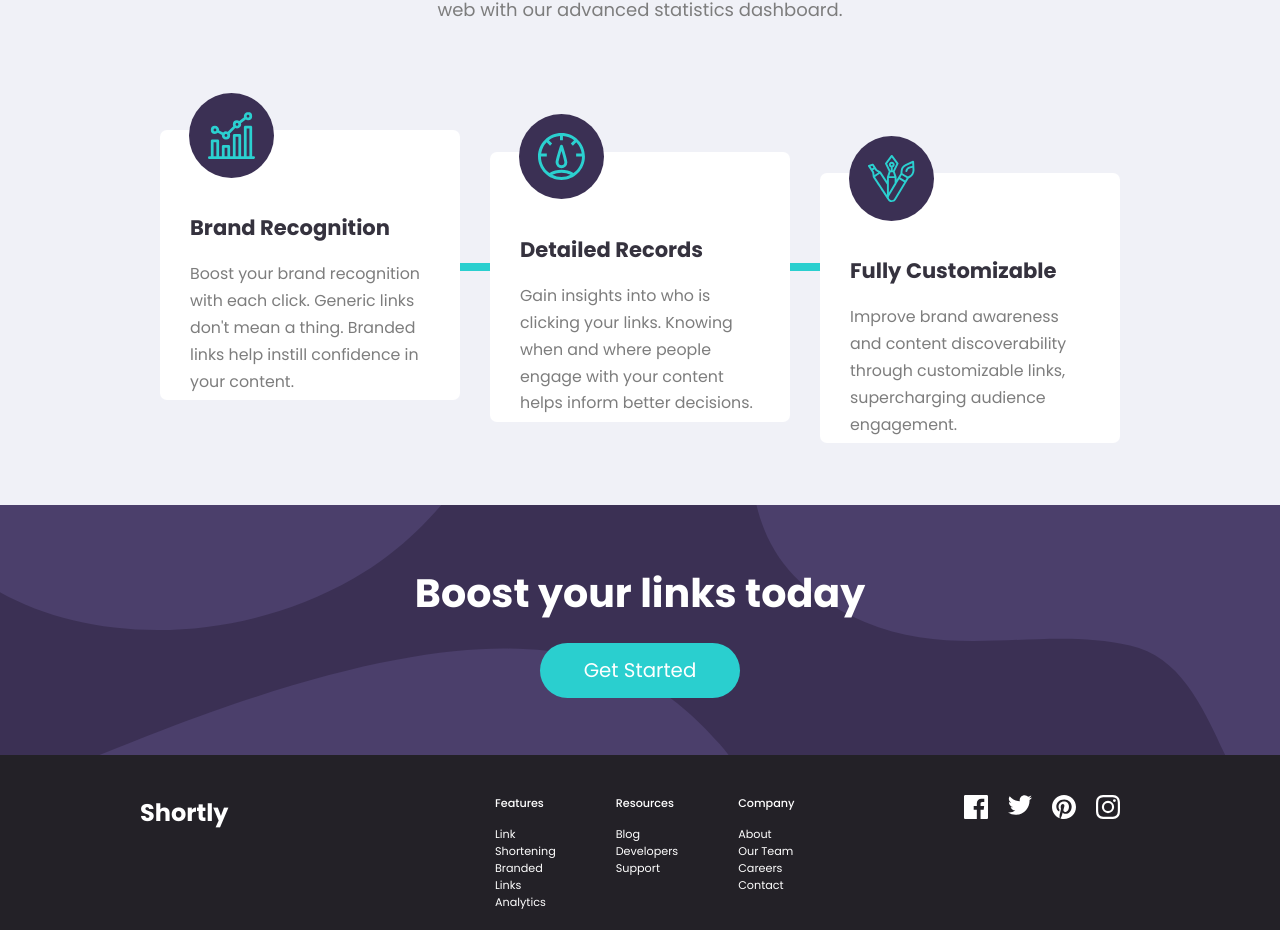
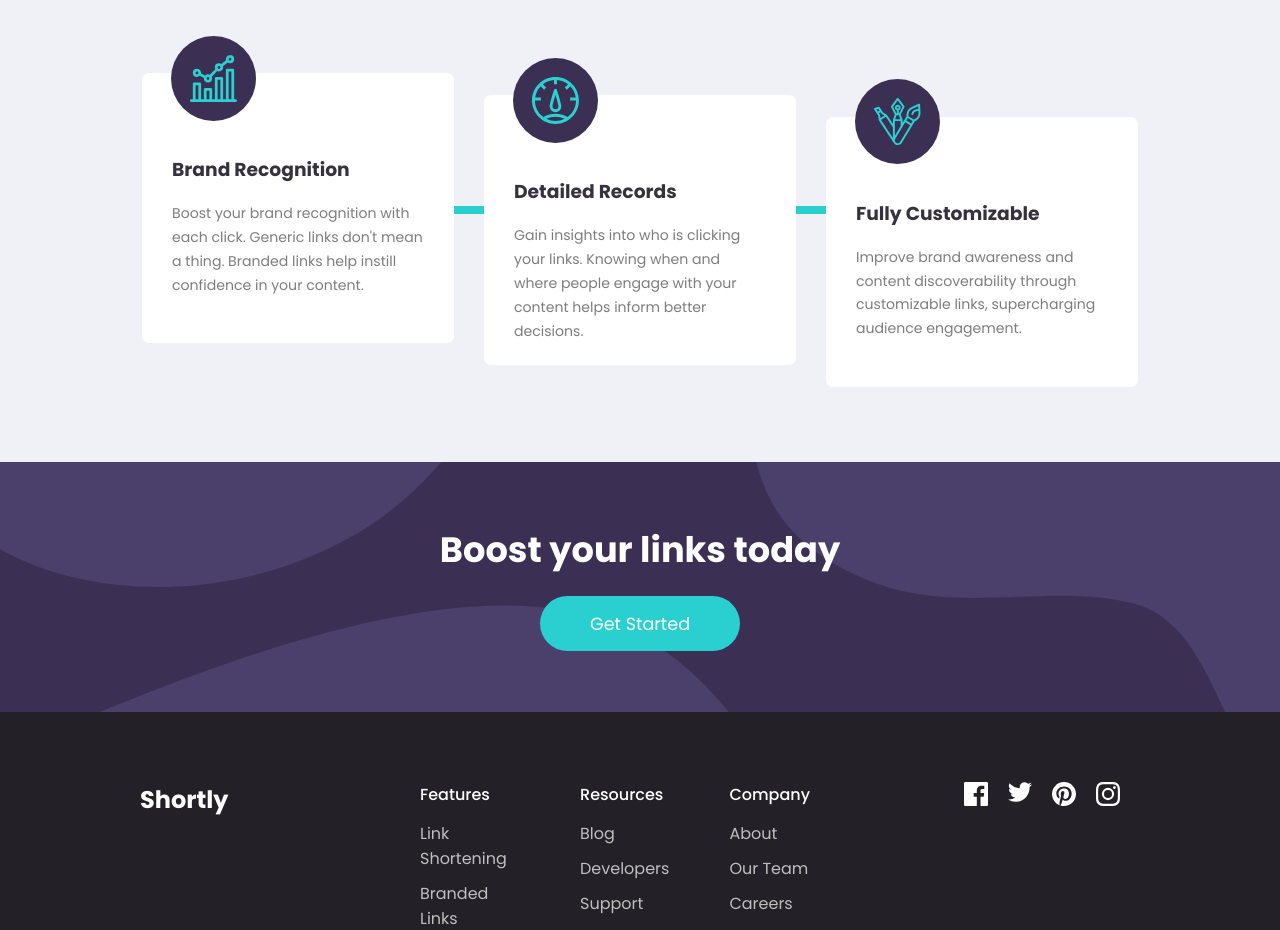
Before and after one commit to yirano/react-api_lp, a React (Create React App) app: page / in a window 1280 px wide. Shown: the part 994-1924 px from the top of the page. Built offline with nearby package versions, Linux system fonts and the light colour scheme.

Commit message:
Adjust padding of main container and add box shadow

```diff
--- a/src/App.scss
+++ b/src/App.scss
@@ -10,10 +10,10 @@ body {
 	font-family: $mainFont;
 }
 
-main {
+.container {
 	max-width: 1440px;
-	font-size: 18px;
-	padding: 40px 0 0;
+	margin: 0 auto;
+	box-shadow: 0px 0px 120px $grayBackground;
 }
 
 section {
--- a/src/components/footer/footer.scss
+++ b/src/components/footer/footer.scss
@@ -1,20 +1,24 @@
 @import '../../modules/colors';
 
 footer {
-	padding: 40px 140px;
+	padding: 70px 140px;
+	height: 310px;
 	display: flex;
 	background-color: $veryDarkViolet;
 	color: #fff;
 	justify-content: center;
+
 	a {
-		color: #fff;
+		color: $gray;
 	}
+
 	ul {
-		font-size: 0.7em;
 		list-style: none;
 		margin: 0 20px;
 
 		li {
+			margin-bottom: 10px;
+
 			&:nth-child(1) {
 				font-weight: 500;
 				margin-bottom: 14px;
@@ -22,21 +26,25 @@ footer {
 		}
 	}
 
-	div {
-		width: 35%;
-	}
 
 	.footerFirst {
 		display: flex;
+		width: 25%;
 	}
+
 	.footerSecond {
 		display: flex;
+		width: 45%;
+		justify-content: center;
+
 		ul {
 			padding: 0 10px;
 		}
 	}
 
 	.footerThird {
+		width: 30%;
+
 		ul {
 			float: right;
 			display: flex;
@@ -44,6 +52,7 @@ footer {
 
 			li {
 				padding: 0 10px;
+
 				&:nth-last-child(1) {
 					padding-right: 0;
 				}
--- a/src/components/header/header.scss
+++ b/src/components/header/header.scss
@@ -5,6 +5,8 @@ header {
 	display: flex;
 	align-items: center;
 	padding: 0 160px;
+	margin: 0 auto;
+	background-color: #fff;
 
 	h2 {
 		color: $darkViolet;
--- a/src/components/statistics/statistics.scss
+++ b/src/components/statistics/statistics.scss
@@ -1,7 +1,7 @@
 @import "../../modules/colors";
 
 .statistics {
-  padding: 0 140px;
+  padding: 0 120px;
   height: 87vh;
   color: $veryDarkBlue;
   text-align: center;
@@ -41,7 +41,7 @@
     .card {
       position: relative;
       background-color: #fff;
-      min-width: 200px;
+      min-width: 300px;
       max-width: 30%;
       height: 270px;
       padding: 10px 30px;
```
